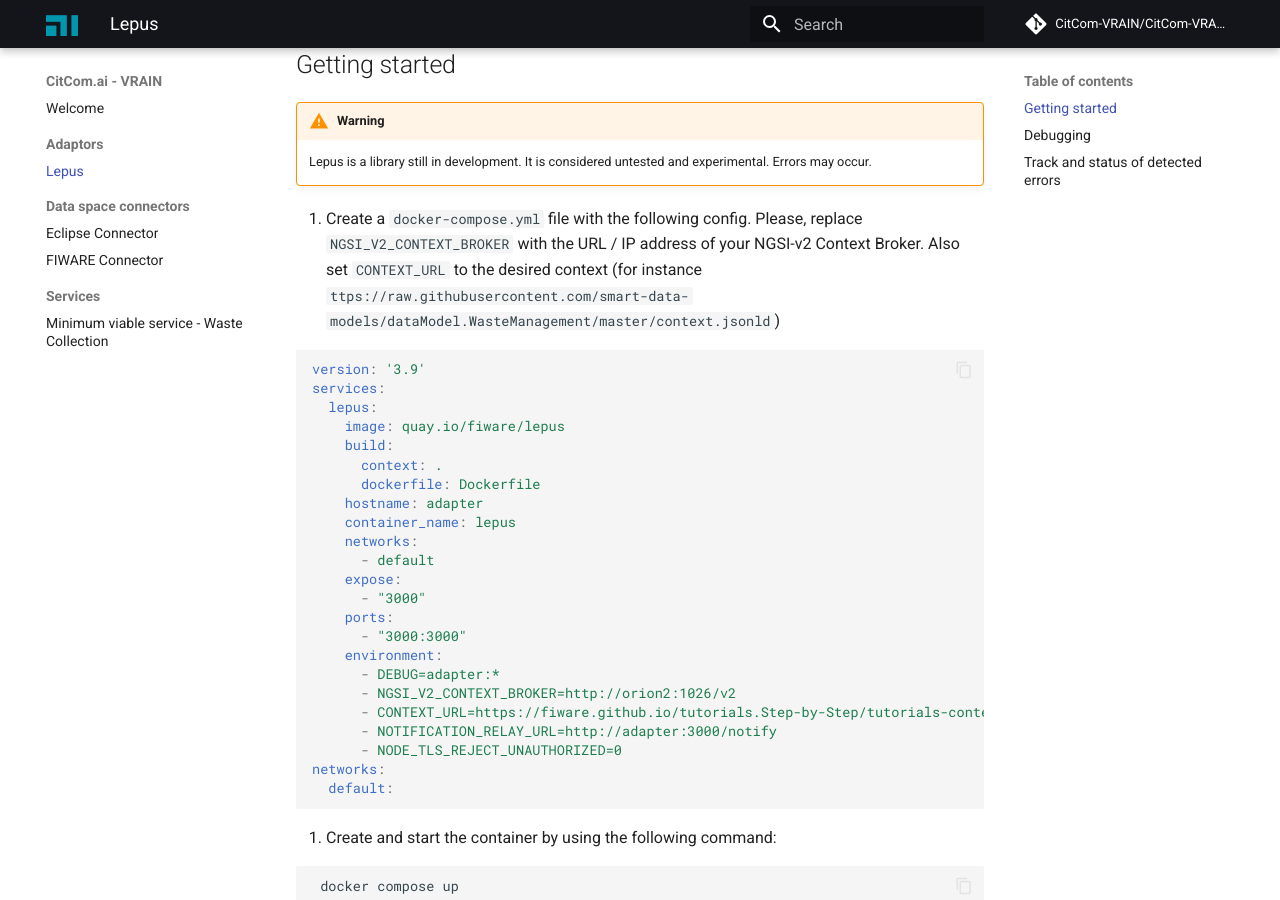
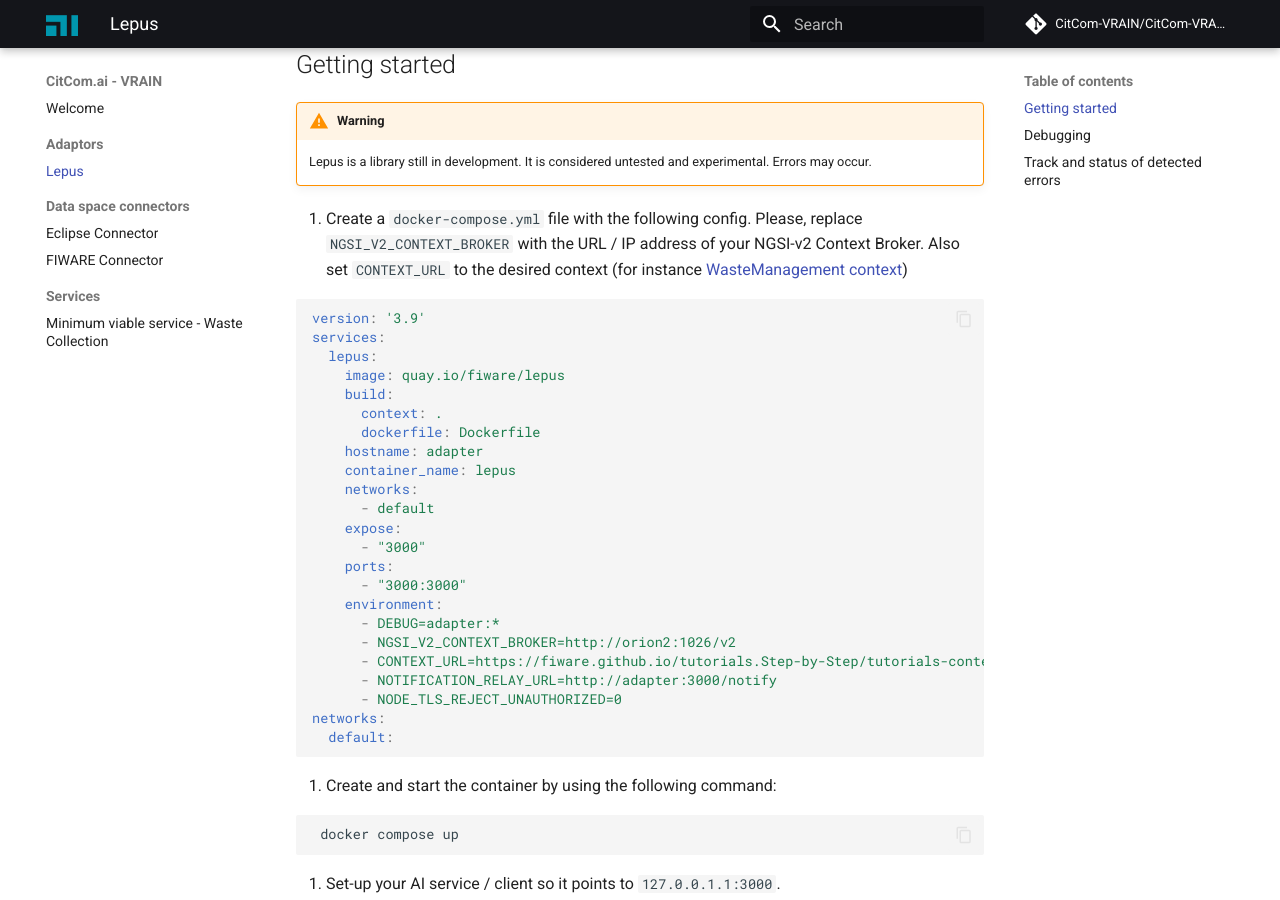
Before and after one commit to riseupalex/CitComAI-Hub.github.io, an MkDocs documentation site: the page built from docs/adaptors/lepus.md, in a window 1280 px wide and 900 px high, scrolled down 456 px. Built offline with MkDocs 1.6.1 and Material for MkDocs 9.7.7, drawn with Linux system fonts in a browser that asks for light colours; comment, search, counter and statistics services are not loaded.

Commit message:
Minor fix

````diff
--- a/docs/adaptors/lepus.md
+++ b/docs/adaptors/lepus.md
@@ -14,7 +14,7 @@
 !!! warning
     Lepus is a library still in development. It is considered untested and experimental. Errors may occur.
 
-1. Create a `docker-compose.yml` file with the following config. Please, replace `NGSI_V2_CONTEXT_BROKER` with the URL / IP address of your NGSI-v2 Context Broker. Also set `CONTEXT_URL` to the desired context (for instance `ttps://raw.githubusercontent.com/smart-data-models/dataModel.WasteManagement/master/context.jsonld`)
+1. Create a `docker-compose.yml` file with the following config. Please, replace `NGSI_V2_CONTEXT_BROKER` with the URL / IP address of your NGSI-v2 Context Broker. Also set `CONTEXT_URL` to the desired context (for instance [WasteManagement context](https://raw.githubusercontent.com/smart-data-models/dataModel.WasteManagement/master/context.jsonld))
 
 ```yaml
 version: '3.9'
````
